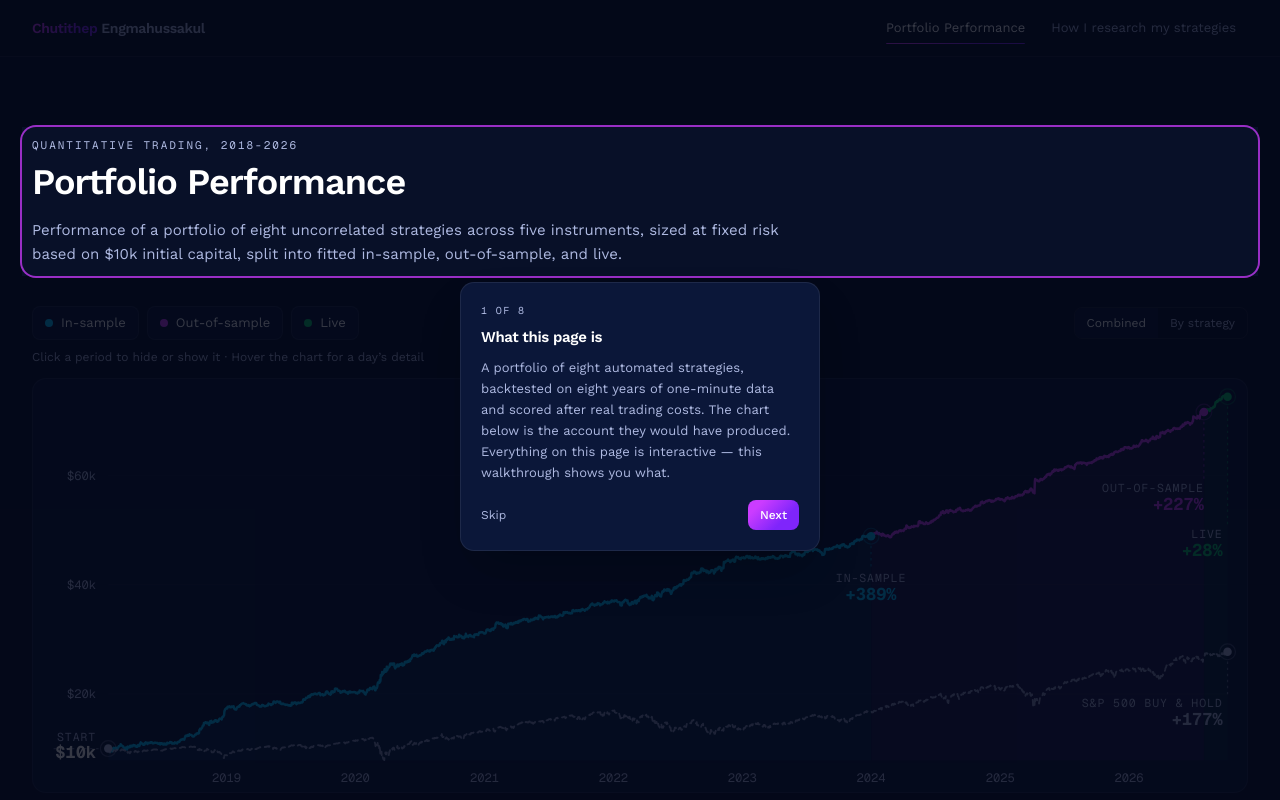
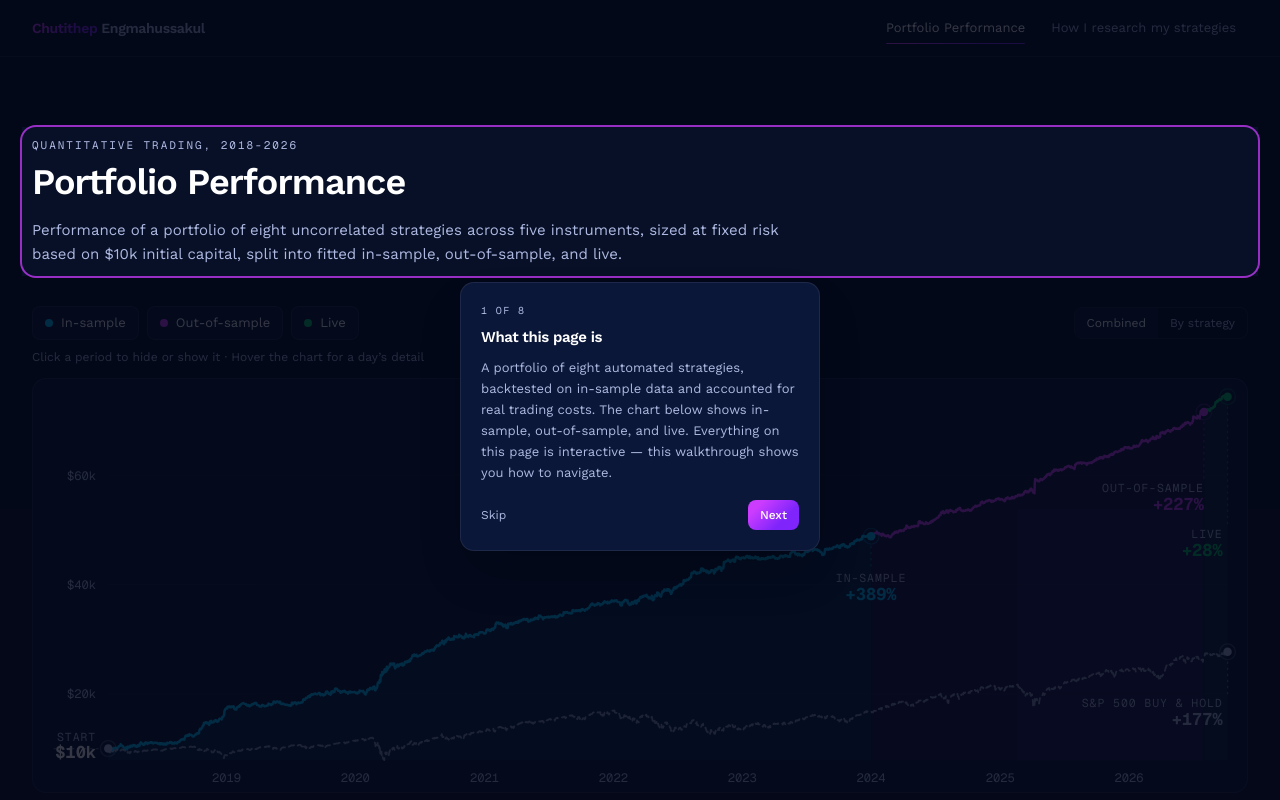
Before and after one commit to Chutithep39/Chutithep39.github.io, a Next.js app: page / in a window 1280 px wide. Shown: the top 800 px of the page. Built offline with nearby package versions, Linux system fonts and the light colour scheme.

Commit message:
Reword the walkthrough's opening step
Co-Authored-By: Claude Opus 5 (1M context) <noreply@anthropic.com>

```diff
--- a/src/components/tour.tsx
+++ b/src/components/tour.tsx
@@ -33,7 +33,7 @@ const STEPS: Step[] = [
     target: "intro",
     title: "What this page is",
     body:
-      "A portfolio of eight automated strategies, backtested on eight years of one-minute data and scored after real trading costs. The chart below is the account they would have produced. Everything on this page is interactive — this walkthrough shows you what.",
+      "A portfolio of eight automated strategies, backtested on in-sample data and accounted for real trading costs. The chart below shows in-sample, out-of-sample, and live. Everything on this page is interactive — this walkthrough shows you how to navigate.",
     mode: "combined",
   },
   {
```
